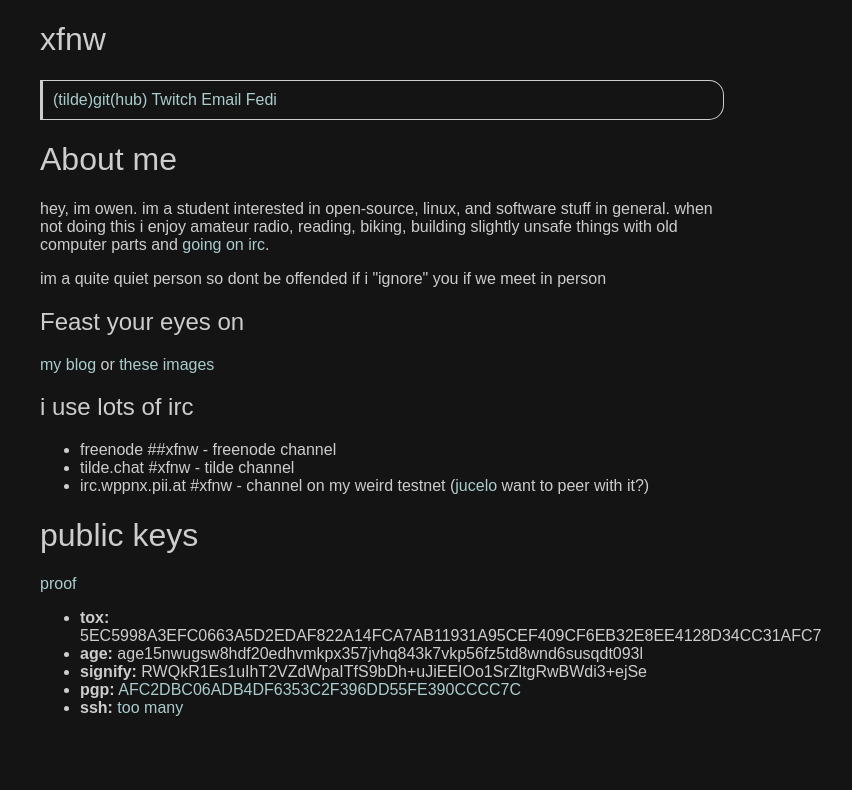
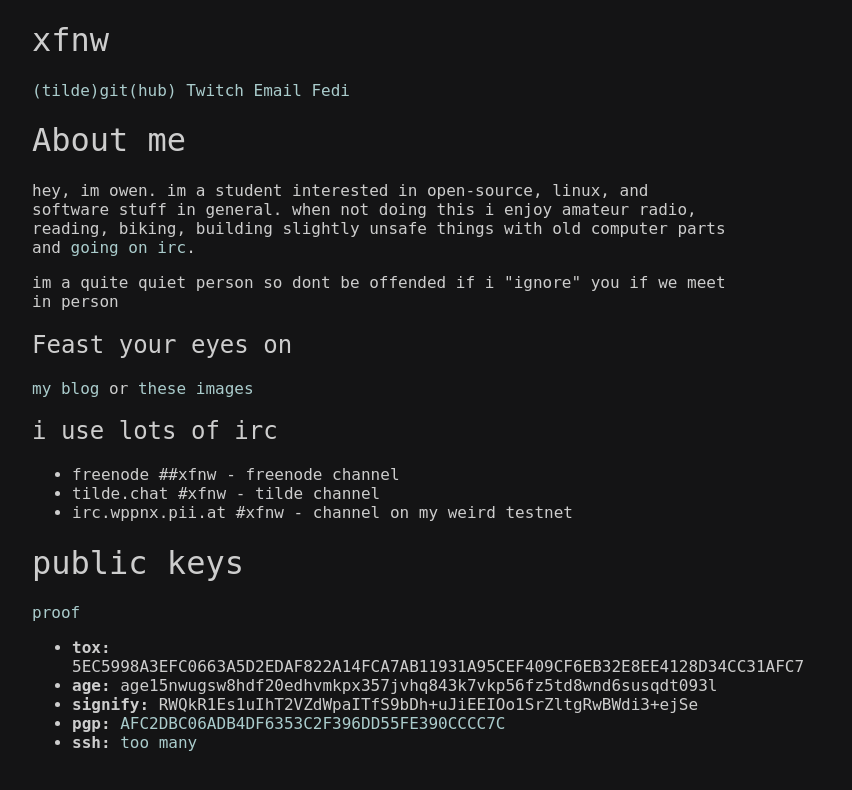
Before and after one commit to xfnw/xfnw.github.io, a plain HTML site: page index.html in a window 1280 px wide. Shown: the whole page, without its empty margins (258-1110 px from the left). Drawn offline with Linux system fonts and the light colour scheme.

Commit message:
mono for css

```diff
--- a/assets/xfnw.css
+++ b/assets/xfnw.css
@@ -2,25 +2,14 @@
 /* gpl affero v3 */
 body {
 background: #141415;
-font-family: sans-serif;
+font-family: mono,monospace,sans-serif;
 color: #cdcdcd;
+max-width: 700px;
+margin: 0 auto;
 }
 
-h1, h2, h3, h4, h5 {
+h1, h2, h3 {
 	font-weight: 100;
-}
-
-div {
-border: 1px solid #cdcdcd;
-border-left: 3px solid #cdcdcd;
-padding: 10px;
-border-radius: 0px 15px 15px 0px;
-margin-top: 5px;
-}
-
-html {
-width: 700px;
-margin: 0 auto;
 }
 
 a {
@@ -43,10 +32,3 @@ padding: 3px;
 border-radius: 0px 10px 10px 0px;
 overflow:auto;
 }
-
-
-@media screen and (max-width:700px) {
-html {
-width: 100%;
-}
-}
--- a/index.html
+++ b/index.html
@@ -34,7 +34,7 @@
   <ul>
 	  <li>freenode ##xfnw - freenode channel</li>
 	  <li>tilde.chat #xfnw - tilde channel</li>
-	  <li>irc.wppnx.pii.at #xfnw - channel on my weird testnet (<a href="https://jucelo.de">jucelo</a> want to peer with it?)</li>
+	  <li>irc.wppnx.pii.at #xfnw - channel on my weird testnet</li>
   </ul>
 
   <h1>public keys</h1>
```
